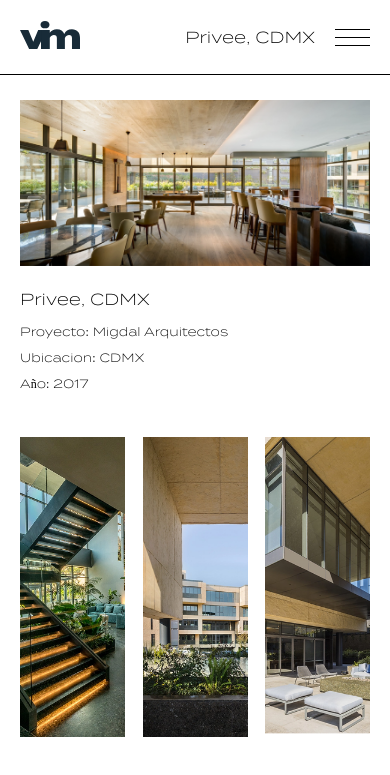
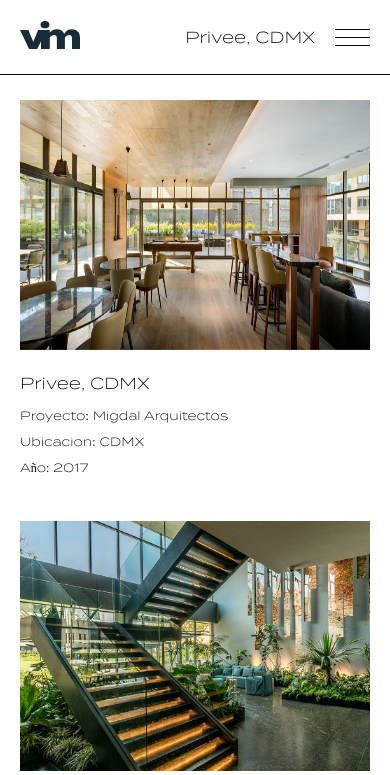
Before and after one commit to nevyl001/vimjs, a Next.js app: page /proyectos/1 in a window 390 px wide. Shown: the top 775 px of the page. Built offline with nearby package versions, Linux system fonts and the light colour scheme.

Commit message:
todaysCommit15.00

```diff
--- a/app/styles.sass
+++ b/app/styles.sass
@@ -452,3 +452,19 @@
 
     .vim-img .vimImg
       height: 200px
+
+    .proyecto-content .main-image .mainImg
+        height: 250px
+
+
+    .proyecto-content .gallery
+        margin-bottom: 0
+        display: block
+
+    .proyecto-content .gallery .gallery-item
+            margin-bottom: 10px
+            width: 100%
+            height: 250px
+
+    .proyecto-content .gallery-large .galleryLargeImg
+        height: 250px
```
